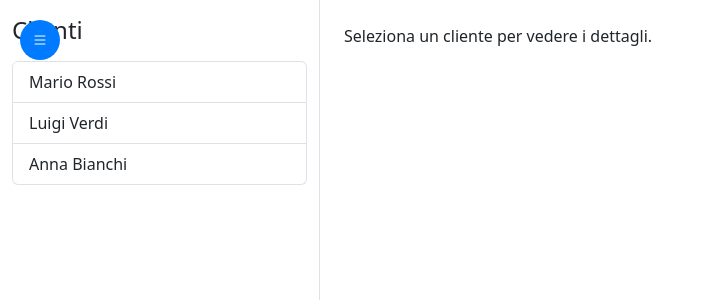
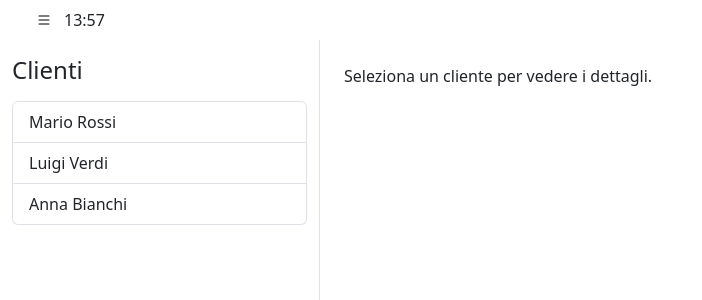
Before and after one commit to ageria20/Capstone_nagefyFE, a React (Vite) app: page /rubrica in a window 1280 px wide. Shown: the top 300 px of the page, without its empty margins (0-702 px from the left). Built offline with nearby package versions, Linux system fonts and the light colour scheme.

Commit message:
adding hours e fixing sidebar

```diff
--- a/src/components/Calendar/Agenda.tsx
+++ b/src/components/Calendar/Agenda.tsx
@@ -5,6 +5,7 @@ import withDragAndDrop from 'react-big-calendar/lib/addons/dragAndDrop'
 import dayjs from "dayjs";
 import "./Agenda.css";
 import CustomToolbar from "./CustomToolbar";
+import { EventInteractionArgs } from 'react-big-calendar';
 
 
 const localizer = dayjsLocalizer(dayjs);
@@ -13,6 +14,7 @@ const DnDCalendar = withDragAndDrop(Calendar)
 const Agenda: React.FC = () => {
   const [selectedStaff, setSelectedStaff] = useState<string>("");
   const [currentDate, setCurrentDate] = useState<Date>(new Date());
+  const [eventsDrag, setEventsDrag] = useState<any[]>()
 
 
   const staff = [
@@ -41,7 +43,7 @@ const Agenda: React.FC = () => {
     view: View,
     action: NavigateAction
   ) => {
-    // Imposta la data corrente in base alla navigazione
+
     setCurrentDate(newDate);
   };
 
@@ -52,6 +54,18 @@ const Agenda: React.FC = () => {
   const handleToday = () => {
     setCurrentDate(new Date());
   };
+
+  const handleEventDrop = ({events, start, end}: EventInteractionArgs) =>{
+    if(events){
+        const updateEvents = events.map((existingEvent: EventInteractionArgs) => {
+        if(existingEvent.title === events.title){
+            return {...existingEvent, start, end}
+        }
+        return existingEvent
+    })
+    setEventsDrag(updateEvents)
+}
+  }
 
 
 
@@ -70,7 +84,7 @@ const Agenda: React.FC = () => {
         localizer={localizer}
         events={filterStaffEvents}
         defaultView="day"
-        draggableAccessor={(event) => true}
+        draggableAccessor={(eventsDrag) => true}
         step={30} // Slot di 30 minuti
         timeslots={1} // Mostra 1 slot di 30 minuti per riga
         min={new Date(2024, 9, 9, 8, 0)}
@@ -78,6 +92,7 @@ const Agenda: React.FC = () => {
         date={currentDate}
         className="calendar"
         onNavigate={handleNavigate}
+        onEventDrop={handleEventDrop}
         components={{
           toolbar: (props) => (
             <>
--- a/src/components/Calendar/CustomToolbar.tsx
+++ b/src/components/Calendar/CustomToolbar.tsx
@@ -49,6 +49,11 @@ const CustomToolbar: React.FC<CustomToolbarProps> = ({ onNavigate, currentDate,
       const toggleDataPicker = () =>{
         setIsDatePickerOpen(!isDatePickerOpen)
      }
+     const getTime = () =>{
+        const today = new Date()
+        const time = today.toLocaleString("it", { hour: '2-digit', minute: '2-digit'});
+        return time
+      }
 
 
   return (
@@ -58,7 +63,7 @@ const CustomToolbar: React.FC<CustomToolbarProps> = ({ onNavigate, currentDate,
         {isOpen ? <X/>:<List />}
       </Button>
         <Sidebar/>
-
+        <p className='mb-0'>{getTime()}</p>
 
 
         <Button onClick={() => onNavigate("PREV")} className='border-start rounded-0 arrowLeft'><ArrowLeft/></Button>
--- a/src/components/Navbar/Rubrica.tsx
+++ b/src/components/Navbar/Rubrica.tsx
@@ -55,21 +55,29 @@ const [selectedCustomer, setSelectedCustomer] = useState<ICustomer | null>(null)
     // Aggiungi altri clienti
   ];
 
+  const getTime = () =>{
+    const today = new Date()
+    const time = today.toLocaleString("it", { hour: '2-digit', minute: '2-digit'});
+    return time
+  }
   const toggleSidebar = () => {
     dispatch({ type: 'TOGGLE_SIDEBAR' } as ToggleSidebarAction);
 };
 
   return (
     <div>
-       <Button className="toggle-button" onClick={toggleSidebar}>
+
+
+
+        <Container fluid>
+        <Container fluid className='d-flex align-items-center'>
+      <Button className="toggle-button" onClick={toggleSidebar}>
         {isOpen ? <X/>:<List />}
       </Button>
         {isOpen ? <Sidebar/> : ""}
-
-
-        <Container fluid>
+        <p className='mb-0'>{getTime()}</p>
+        </Container>
       <Row className="min-vh-100">
-        {/* Colonna sinistra - Lista clienti */}
         <Col xs={12} md={3} className="border-end">
           <h4 className="my-3">Clienti</h4>
           <ListGroup>
--- a/src/components/Sidebar/Sidebar.css
+++ b/src/components/Sidebar/Sidebar.css
@@ -1,10 +1,7 @@
 .toggle-button {
-  position: fixed;  /* Fissato in alto a sinistra */
-  top: 20px;
-  left: 20px;
-  z-index: 1100;  /* Più alto della sidebar (1000) */
-  background-color: #007bff;
-  color: white;
+
+  background-color: transparent;
+  color: rgb(0, 0, 0);
   border: none;
   border-radius: 50%;
   width: 40px;
@@ -19,7 +16,8 @@
 
 
 .toggle-button:hover {
-  background-color: #0056b3;
+  background-color:  transparent;
+  color:black;
 }
 
 /* Quando la sidebar è aperta, spostiamo il pulsante a destra per evitare che si sovrapponga */
```
